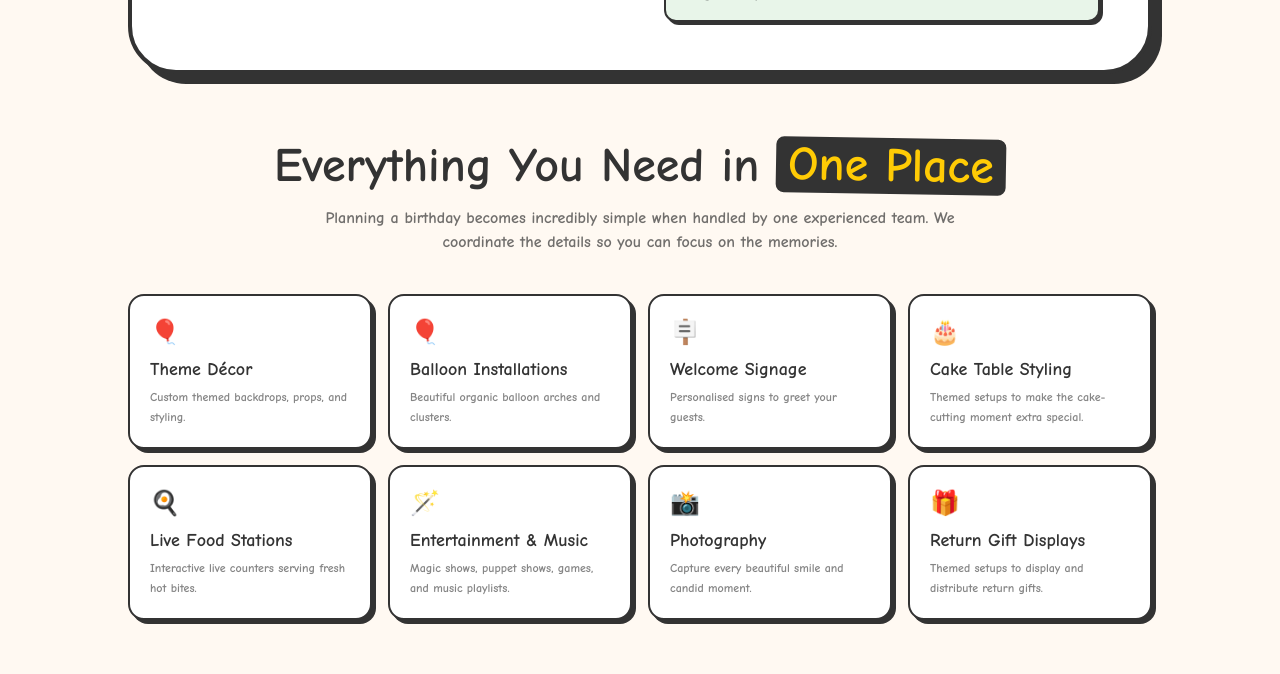
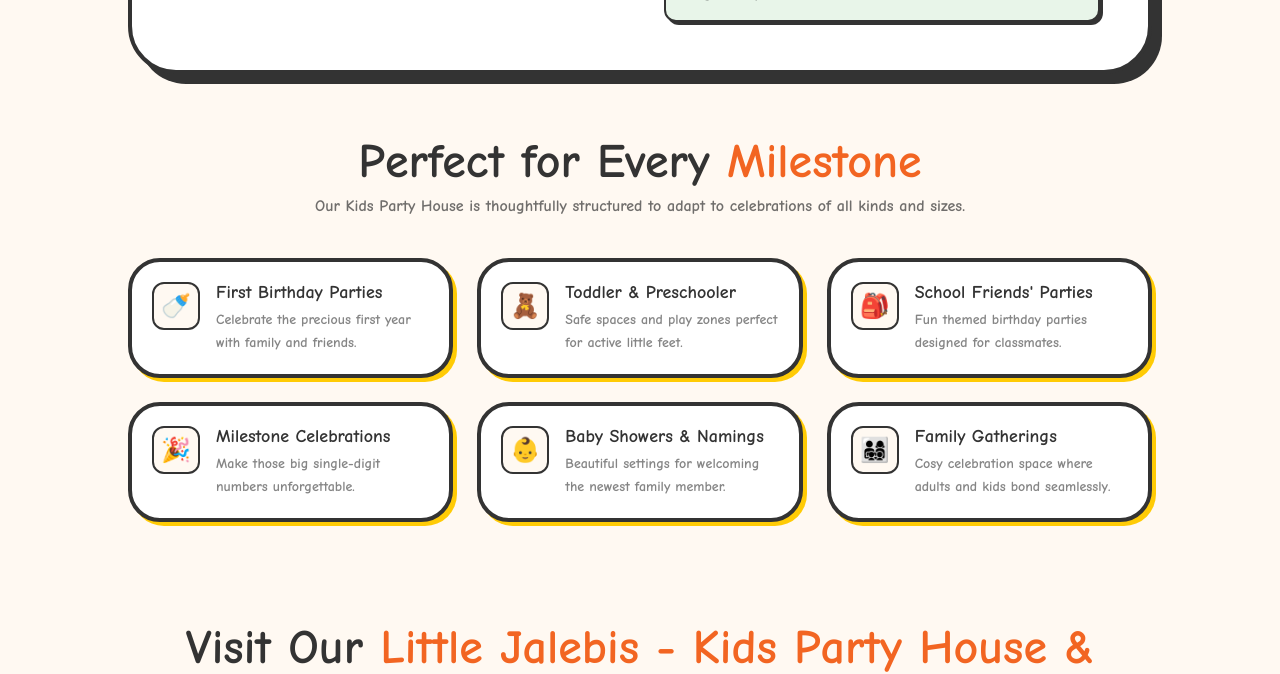
Before and after one commit to Vishwash-chauhan/lj-website, a Next.js app: page /services/themed-party-venue in a window 1280 px wide. Shown: the part 2820-3494 px from the top of the page. Built offline with nearby package versions, Linux system fonts and the light colour scheme.

Commit message:
commented out everying you need page

```diff
--- a/app/components/ThemedPartyVenueSections.tsx
+++ b/app/components/ThemedPartyVenueSections.tsx
@@ -194,7 +194,7 @@ const ThemedPartyVenueSections = () => {
       </section>
 
       {/* 4. Everything You Need in One Place Section */}
-      <section className="px-4 sm:px-0">
+      {/* <section className="px-4 sm:px-0">
         <div className="text-center mb-6 md:mb-10">
           <h2 className="text-2xl sm:text-3xl md:text-5xl font-black text-[#333333]">
             Everything You Need in <span className="text-[#FFCB05] bg-[#333333] px-3 py-1 rounded-lg inline-block rotate-1">One Place</span>
@@ -216,7 +216,7 @@ const ThemedPartyVenueSections = () => {
             </div>
           ))}
         </div>
-      </section>
+      </section> */}
 
       {/* 5. Perfect for Every Milestone Section */}
       <section className="px-4 sm:px-0">
```
